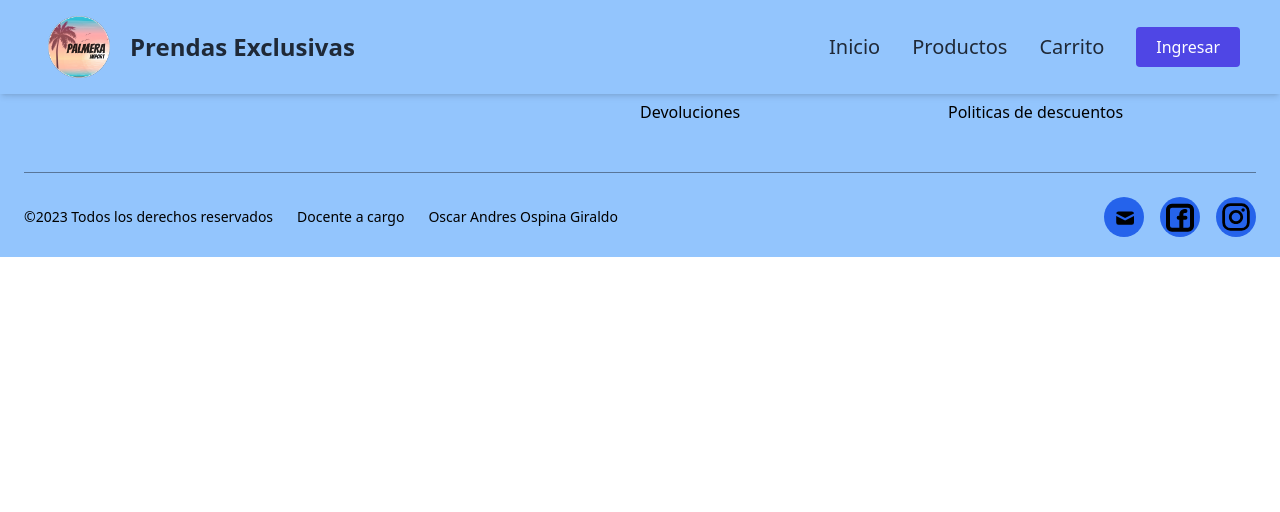
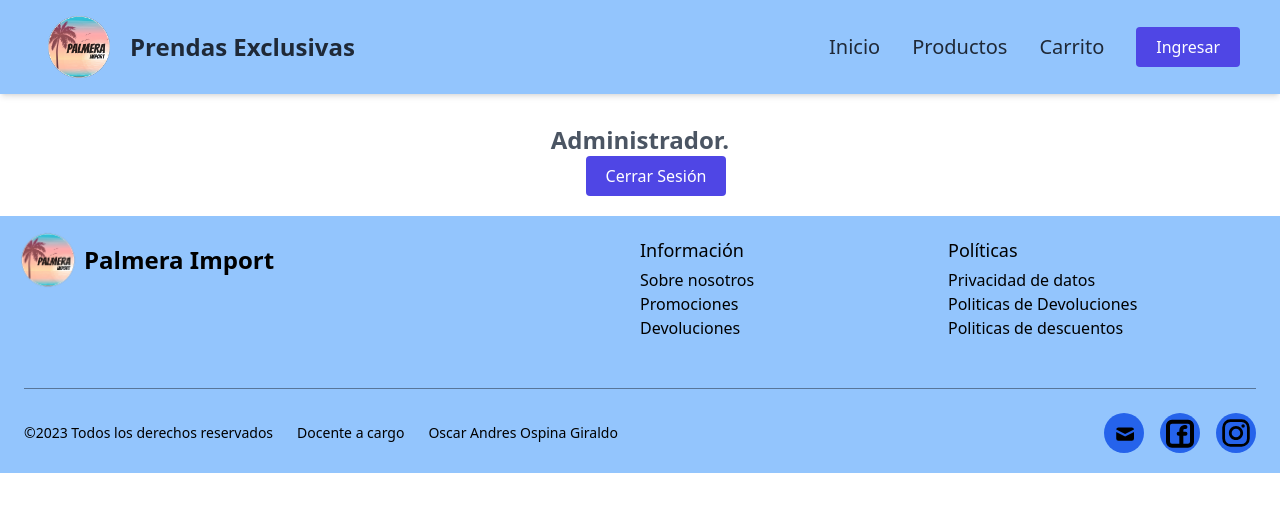
Before and after one commit to sbslayos/PalmeraImport-Project, a React (Create React App) app: page /admin in a window 1280 px wide. Shown: the top 512 px of the page. Built offline with nearby package versions, Linux system fonts and the light colour scheme; sample sign-in values are in the browser's storage.

Commit message:
Autenticación desde frontend, token almacenado, localStorage

```diff
--- a/src/components/Admin.js
+++ b/src/components/Admin.js
@@ -0,0 +1,42 @@
+import React, { useEffect } from 'react'
+import { useNavigate } from 'react-router-dom';
+
+const Admin = () => {
+
+const Navigate = useNavigate();
+
+    useEffect (()=>{
+        const autenticarUsuario = async () =>{
+         const token = localStorage.getItem('token')
+         //console.log(token);
+         if(!token){
+            Navigate("/login");
+         }
+        }
+        autenticarUsuario();
+    },[]); // [] se ejecuta solo 1 vez
+
+    const cerrarSesion = () => {
+        localStorage.removeItem('token');
+        Navigate("/");
+    }
+
+  return (
+    <main className='container mx-auto mt-24 text-center md:mt-20 p-5 md:flex md:justify-center '>
+    <div className='md:w-2/3 lg:w-2/5 '>
+    <h1 className='font-sans text-2xl font-bold text-gray-600 pt-6 '>Administrador.</h1>
+    <input
+    type='submit'
+    value="Cerrar Sesión"
+    className='bg-indigo-600 text-white font-sans py-2 px-5 rounded md:ml-8 hover:text-gray-400 duration-500'
+    onClick={cerrarSesion}
+    />
+    </div>
+  </main>
+  )
+}
+
+export default Admin
+
+//className='container mx-auto mt-24 text-center md:mt-20 p-5 md:flex md:justify-center//
+//className='md:w-2/3 lg:w-2/5 '
--- a/src/components/Home.js
+++ b/src/components/Home.js
@@ -6,7 +6,7 @@ const Home = () => {
 
     <>
     <div className="md:flex justify-center items-center h-screen bg-gray-600 py-1 ">
-      <div className='bg-[url("https://pixabay.com/get/ge60d98fbcf4eb8d45f4412fd281f3464b99c3deb7da6ec28a71a43f2c65e03d6b9c7532067483140c470663bc33efe2c6fc7918c854d26e96bb39b7e5209ef9c_1920.jpg")] bg-cover bg-center h-80 w-80 '></div>
+      {/* <div className='bg-[url("https://pixabay.com/get/ge60d98fbcf4eb8d45f4412fd281f3464b99c3deb7da6ec28a71a43f2c65e03d6b9c7532067483140c470663bc33efe2c6fc7918c854d26e96bb39b7e5209ef9c_1920.jpg")] bg-cover bg-center h-80 w-80 '></div> */}
     </div>
   </>
   )
--- a/src/components/Login.js
+++ b/src/components/Login.js
@@ -4,6 +4,8 @@ import crud from './conexiones/Crud';
 import Swal from 'sweetalert';
 
 const Login = () => {
+
+  const navigate = useNavigate();
 
     const [usuario, setUsuario] = useState({
       email:'',
@@ -28,7 +30,7 @@ const ingresarCuenta = async() => {
   const response = await crud.POST('/api/auth', data);
   const mensaje = response.msg;
   //console.log(mensaje);
-  //Validación de email inexistente o password incorrecto
+  //Validación de email inexistente, password incorrecto, redirecionamiento
   if(mensaje === "El usuario no existe"){
     Swal({
       title:'Error',
@@ -58,7 +60,12 @@ const ingresarCuenta = async() => {
           }}
     });
   } else{
-    // mensaje = response.token;
+    const jwt = response.token;
+
+    //Almacenado en localStorage
+    localStorage.setItem('token', jwt);
+
+    navigate("/Admin")
   };
 
 
--- a/src/components/Navigation.js
+++ b/src/components/Navigation.js
@@ -8,6 +8,7 @@ import Login from './Login';
 import Product from './Product';
 import Cart from './shopping_Cart';
 import NewAccount from './NewAccount';
+import Admin from './Admin';
 
 const Navigation = () => {
 
@@ -25,6 +26,7 @@ const Navigation = () => {
                 <Route path="/product" exact element={<Product/>}/>
                 <Route path="/cart" exact element={<Cart/>}/>
                 <Route path='/new-account' exact element={<NewAccount/>}/>
+                <Route path='admin' exact element={<Admin/>}/>
             </Routes>
 
             <>
```
